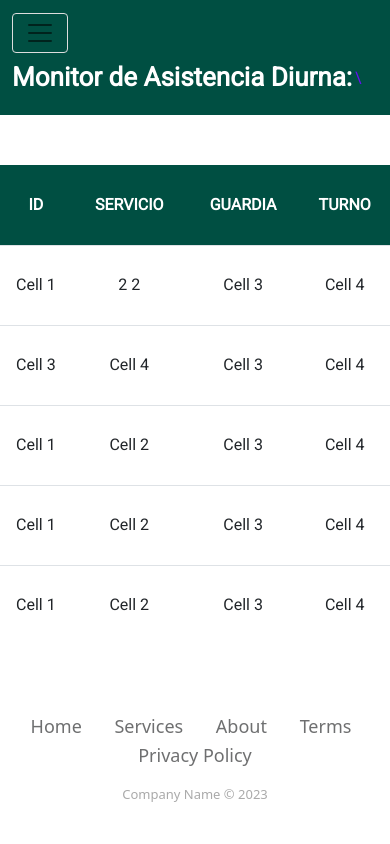
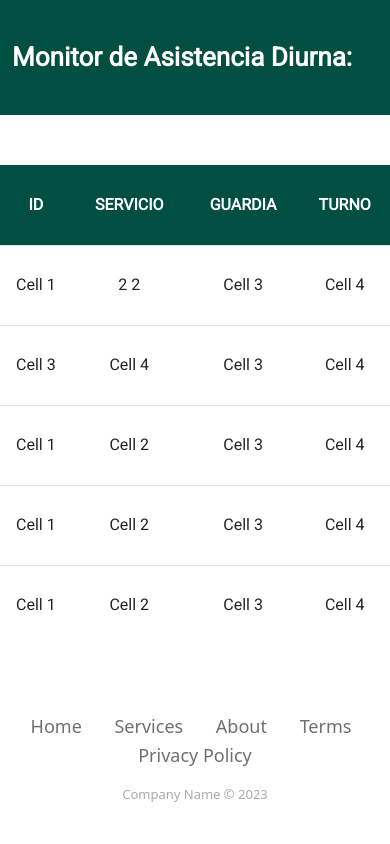
Before and after one commit to Escobar512/GerardoPage, a plain HTML site: page index.html in a window 390 px wide. Drawn offline with nearby package versions, Linux system fonts and the light colour scheme.

Commit message:
collapse button removed

```diff
--- a/index.html
+++ b/index.html
@@ -19,11 +19,11 @@
 <body style="height: 100%;">
     <nav class="navbar navbar-light navbar-expand-lg sticky-top d-xxl-flex justify-content-xxl-between navigation-clean"
         style="color: var(--bs-indigo);background: #004f42;font-family: Roboto, sans-serif;margin-right: 0px;margin-left: 0px;min-height: 115px;">
-        <div class="container"><button data-bs-toggle="collapse" class="navbar-toggler" data-bs-target="#navcol-1"><span
-                    class="visually-hidden">Toggle navigation</span><span class="navbar-toggler-icon"></span></button><a
+        <div class="container">
+            <a
                 class="navbar-brand" href="#"
                 style="color: rgb(255,255,255);font-family: Roboto, sans-serif;margin-right: 0.75%;font-size: 26px;">Monitor
-                de Asistencia Diurna:</a>\
+                de Asistencia Diurna:</a>
                 <a class="navbar-brand" id="fecha" href="#" style="color: rgb(255,255,255);font-family: Roboto, sans-serif;font-size: 26px;"></a>
         </div>
     </nav>
```
